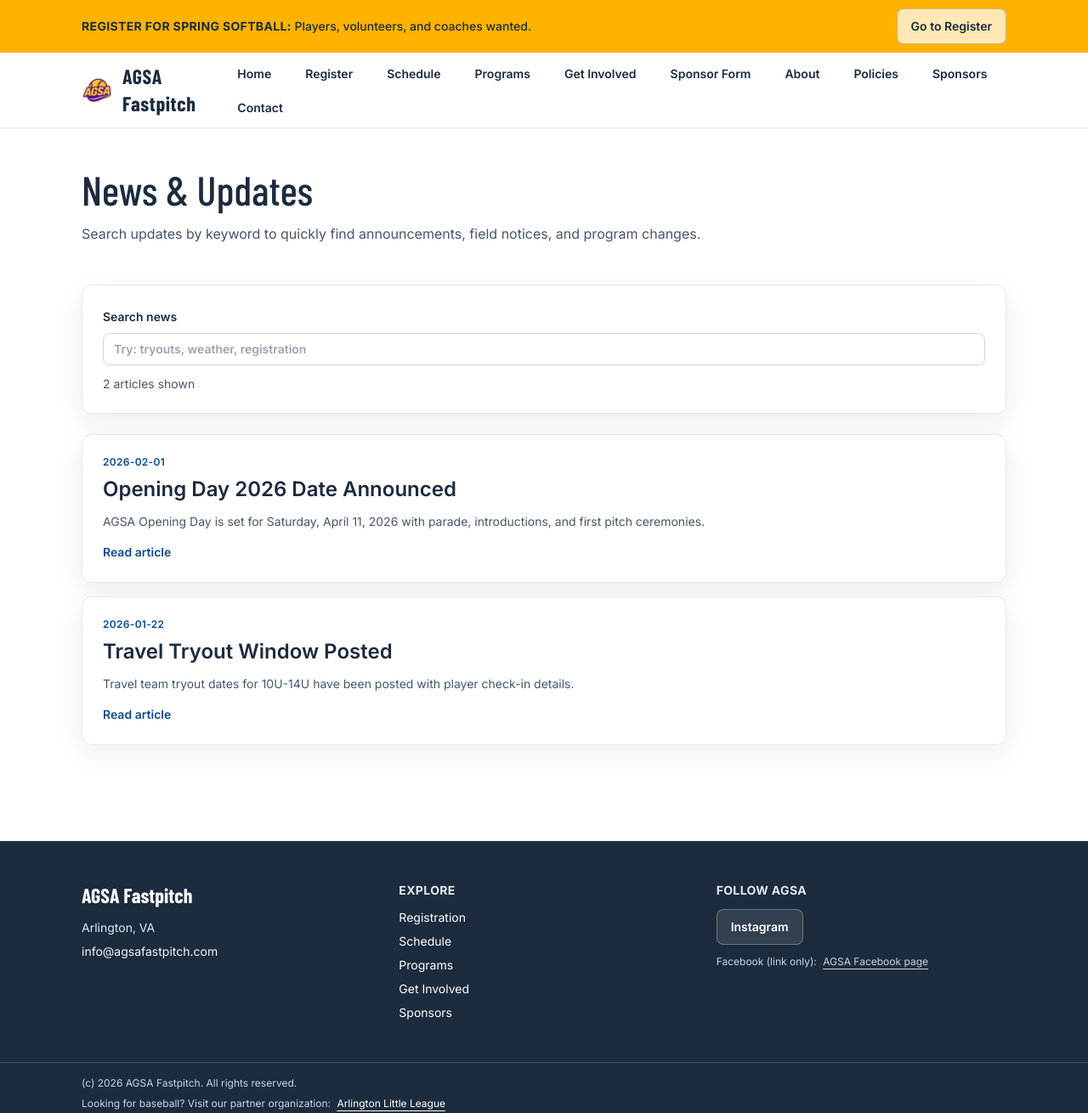
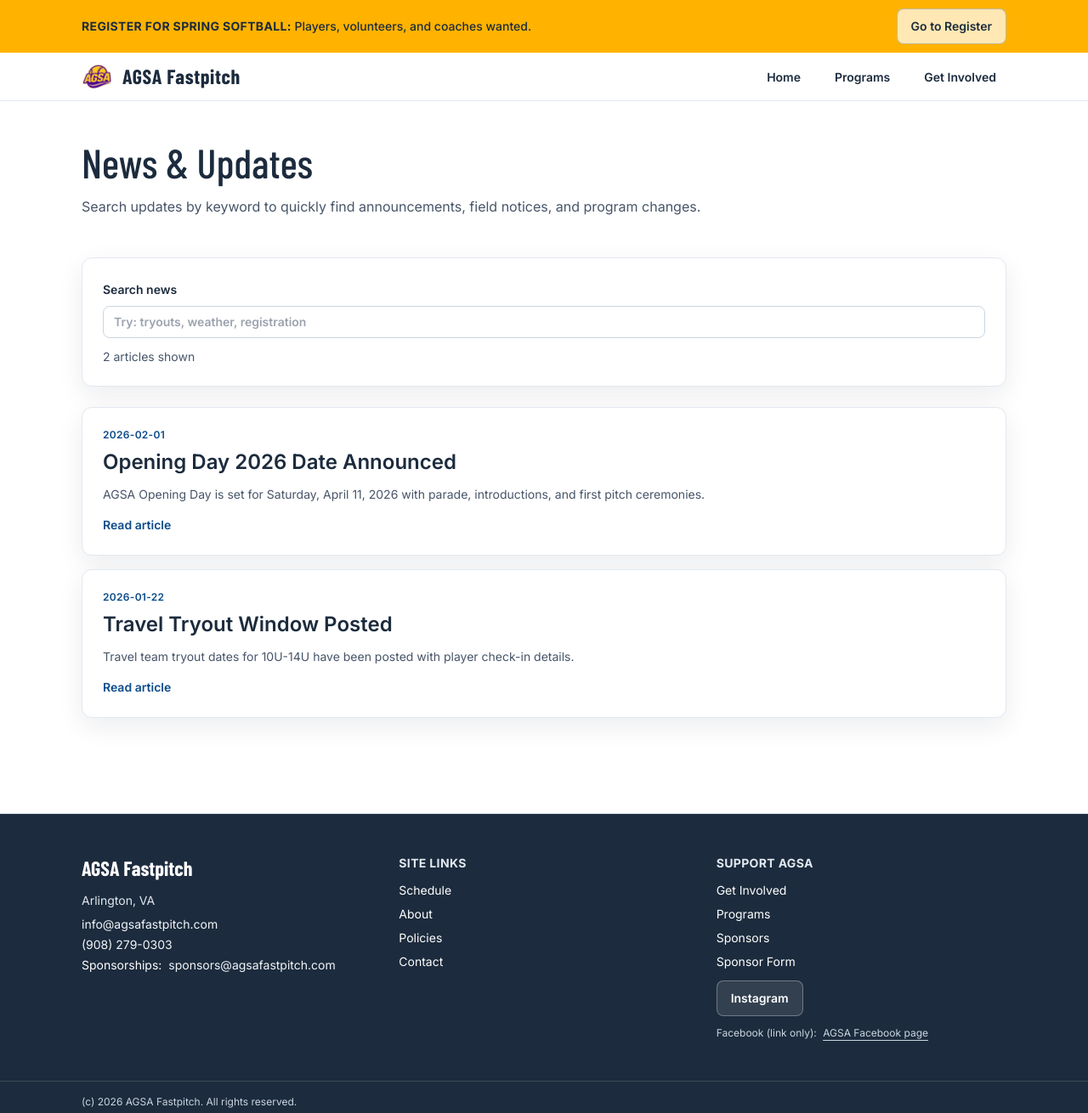
Before and after one commit to berginj/SportSch, an Astro site in the folder agsa-site/: page /news in a window 1280 px wide. Shown: the top 1310 px of the page at 85% size. Built offline with nearby package versions, Linux system fonts and the light colour scheme; Astro itself is replaced by a stand-in of ours.

Commit message:
Simplify header nav and move utility links to footer

```diff
--- a/agsa-site/src/components/Footer.astro
+++ b/agsa-site/src/components/Footer.astro
@@ -3,13 +3,15 @@
   siteName: string;
   region: string;
   email: string;
+  phone?: string;
+  sponsorshipEmail?: string;
   instagramUrl: string;
   facebookUrl: string;
   partnerOrgName?: string;
   partnerOrgUrl?: string;
 }
 
-const { siteName, region, email, instagramUrl, facebookUrl, partnerOrgName, partnerOrgUrl } = Astro.props as Props;
+const { siteName, region, email, phone, sponsorshipEmail, instagramUrl, facebookUrl, partnerOrgName, partnerOrgUrl } = Astro.props as Props;
 const year = new Date().getFullYear();
 ---
 
@@ -21,19 +23,35 @@
       <p class="mt-2 text-sm">
         <a href={`mailto:${email}`} class="text-slate-100">{email}</a>
       </p>
+      {phone && (
+        <p class="mt-1 text-sm">
+          <a href={`tel:${phone.replace(/[^\d]/g, "")}`} class="text-slate-100">{phone}</a>
+        </p>
+      )}
+      {sponsorshipEmail && (
+        <p class="mt-1 text-sm">
+          Sponsorships:
+          <a href={`mailto:${sponsorshipEmail}`} class="ml-1 text-slate-100">{sponsorshipEmail}</a>
+        </p>
+      )}
     </div>
     <div>
-      <h3 class="text-sm font-bold uppercase tracking-wide text-slate-200">Explore</h3>
+      <h3 class="text-sm font-bold uppercase tracking-wide text-slate-200">Site Links</h3>
       <ul class="mt-3 space-y-2 text-sm">
-        <li><a href="/register">Registration</a></li>
         <li><a href="/schedule">Schedule</a></li>
-        <li><a href="/programs">Programs</a></li>
-        <li><a href="/get-involved">Get Involved</a></li>
-        <li><a href="/sponsors">Sponsors</a></li>
+        <li><a href="/about">About</a></li>
+        <li><a href="/policies">Policies</a></li>
+        <li><a href="/contact">Contact</a></li>
       </ul>
     </div>
     <div>
-      <h3 class="text-sm font-bold uppercase tracking-wide text-slate-200">Follow AGSA</h3>
+      <h3 class="text-sm font-bold uppercase tracking-wide text-slate-200">Support AGSA</h3>
+      <ul class="mt-3 space-y-2 text-sm">
+        <li><a href="/get-involved">Get Involved</a></li>
+        <li><a href="/programs">Programs</a></li>
+        <li><a href="/sponsors">Sponsors</a></li>
+        <li><a href="/sponsor">Sponsor Form</a></li>
+      </ul>
       <div class="mt-3 flex gap-3 text-sm">
         <a class="btn-secondary !border-white/30 !bg-white/10 !text-white" href={instagramUrl} target="_blank" rel="noreferrer">Instagram</a>
       </div>
--- a/agsa-site/src/layouts/BaseLayout.astro
+++ b/agsa-site/src/layouts/BaseLayout.astro
@@ -17,15 +17,8 @@
 
 const navItems = [
   { label: "Home", href: "/" },
-  { label: "Register", href: "/register" },
-  { label: "Schedule", href: "/schedule" },
   { label: "Programs", href: "/programs" },
   { label: "Get Involved", href: "/get-involved" },
-  { label: "Sponsor Form", href: "/sponsor" },
-  { label: "About", href: "/about" },
-  { label: "Policies", href: "/policies" },
-  { label: "Sponsors", href: "/sponsors" },
-  { label: "Contact", href: "/contact" },
 ];
 
 const canonical = new URL(path, Astro.site).toString();
@@ -84,6 +77,8 @@
       siteName={site.name}
       region={site.region}
       email={site.contactEmail}
+      phone={site.phone}
+      sponsorshipEmail={site.contactRouting?.sponsorship}
       instagramUrl={site.socials.instagramUrl}
       facebookUrl={site.socials.facebookUrl}
       partnerOrgName={site.partnerOrg?.name}
```
